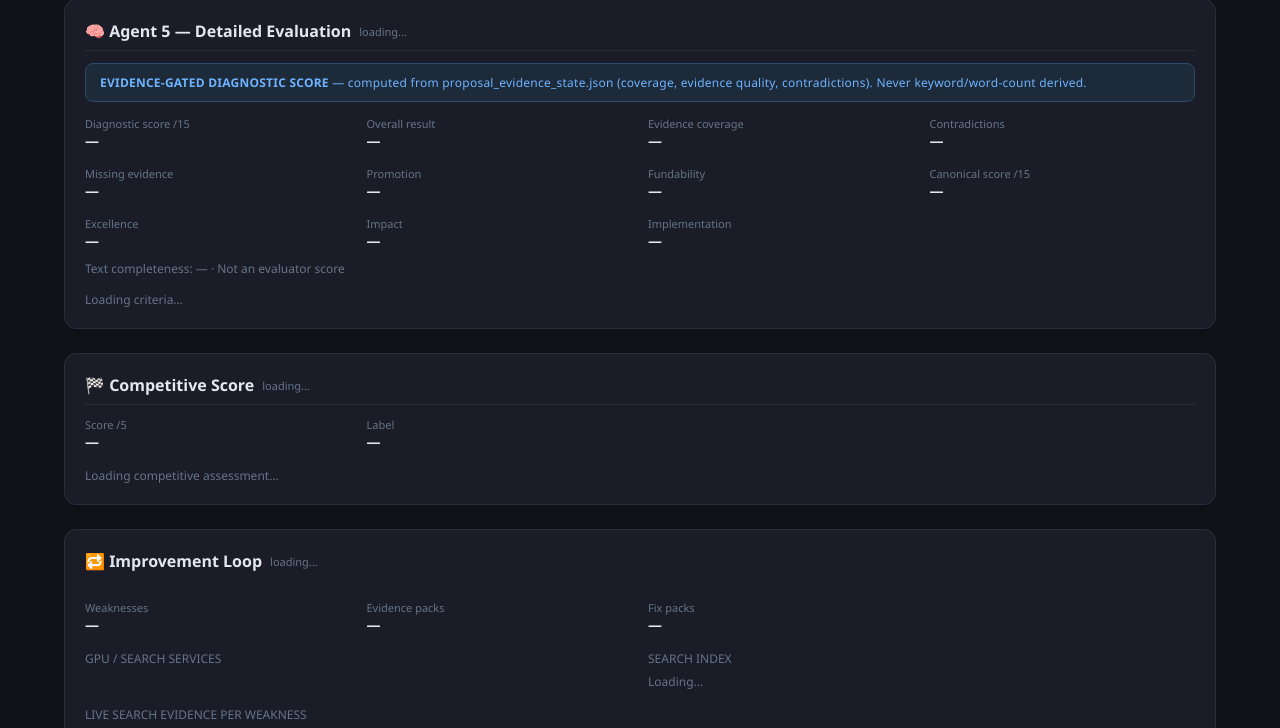
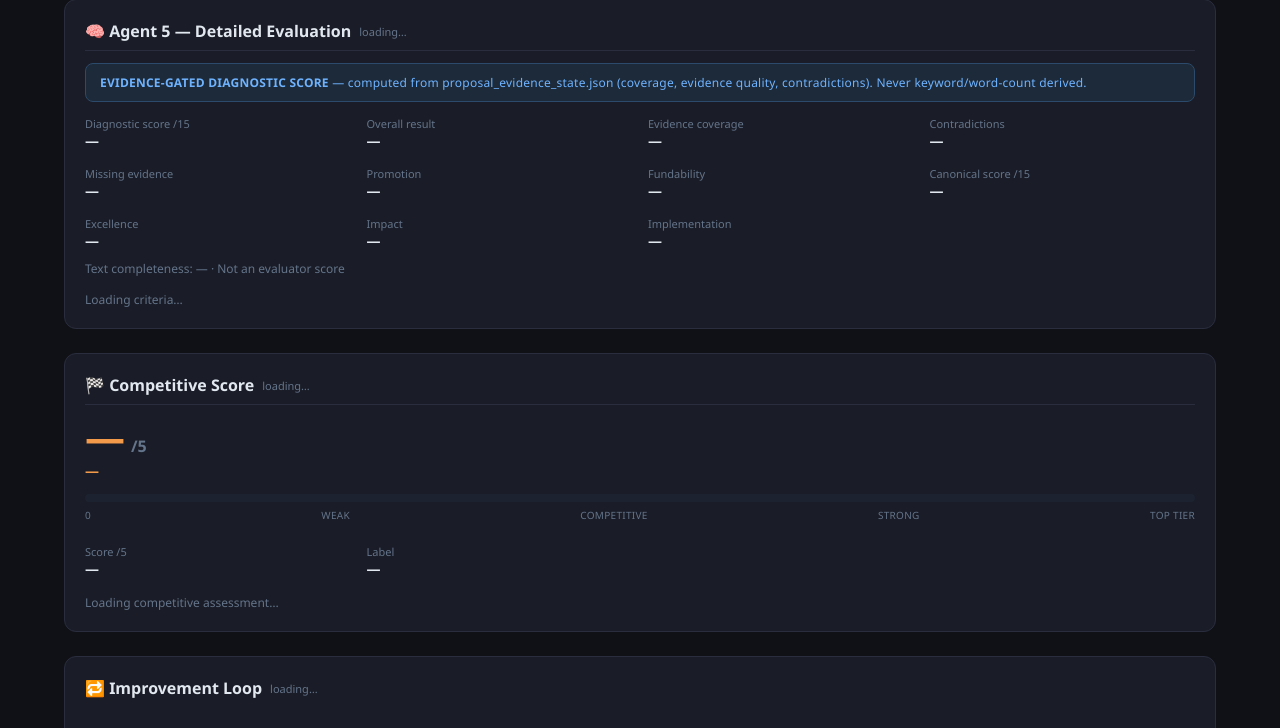
Before and after one commit to forrybg/forisec-cl3-dashboard, a FastAPI app: page / in a window 1280 px wide. Shown: the part 1547-2275 px from the top of the page. Run offline with FastAPI, Linux system fonts and the light colour scheme; data that the repository does not hold is empty; parts of the project's set-up code (start-up, migrations or seed data) failed here and were passed over.

Commit message:
fix: enlarge Competitive Score readout + add missing gauge bar
- Competitive Score card was showing the score/label as small 14px
  agg-grid text and had no scale/gauge bar at all -- the old V3 panel
  showed a large 32px+ number and a 0-5 gauge with WEAK/COMPETITIVE
  BUT WEAK/STRONG/TOP TIER tick labels.
- Added a hero readout (40px score, bold uppercase label) and a
  gauge bar whose fill width is score/5 and whose tick labels match
  _competitive_assessment()'s real label thresholds (<1.5 NOT
  COMPETITIVE, <2.5 WEAK, <3.5 COMPETITIVE BUT WEAK, <4.25 STRONG,
  else TOP TIER) -- not decorative, tied to the actual scoring code.
  Small agg-grid Score/Label values kept as-is for compactness.
- 2 new tests (HTML markup + JS render logic present). 181 tests pass.
  ASSET_VERSION bumped to force browser refetch.

Not pushed. No service restart.

```diff
--- a/app/main.py
+++ b/app/main.py
@@ -180,7 +180,7 @@ def api_services():
 # Bumped whenever a static asset (dashboard.css / dashboard.js) changes,
 # so a browser tab left open across a deploy is forced to refetch instead
 # of silently rendering with stale cached CSS/JS.
-ASSET_VERSION = "2026-07-21-3"
+ASSET_VERSION = "2026-07-21-4"
 
 
 @app.get("/", response_class=HTMLResponse)
--- a/app/static/dashboard.css
+++ b/app/static/dashboard.css
@@ -65,6 +65,16 @@ details#docs-details summary:hover{color:var(--accent)}
 .evidence-live-table td{padding:6px 10px;border-bottom:1px solid var(--border)}
 .subsection-label{font-size:12px;color:var(--muted);text-transform:uppercase;margin-bottom:6px}
 
+/* Agent 5 — competitive score hero + gauge */
+.competitive-hero{display:flex;align-items:baseline;gap:6px;margin-bottom:4px}
+.competitive-hero .score-big{font-size:40px;font-weight:800;line-height:1;color:var(--orange)}
+.competitive-hero .score-max{font-size:16px;color:var(--muted);font-weight:600}
+.competitive-label-big{font-size:14px;font-weight:700;color:var(--orange);text-transform:uppercase;letter-spacing:.02em;margin-bottom:14px}
+.competitive-gauge{position:relative;margin:8px 0 22px 0}
+.competitive-gauge-track{background:#1c2230;border-radius:6px;height:8px;overflow:hidden}
+.competitive-gauge-fill{height:100%;background:var(--orange);border-radius:6px}
+.competitive-gauge-ticks{display:flex;justify-content:space-between;margin-top:6px;font-size:10px;color:var(--muted);text-transform:uppercase;letter-spacing:.03em}
+
 /* Agent 5 — competitive component progress bars */
 .component-row{margin-bottom:12px}
 .component-label{display:flex;justify-content:space-between;font-size:12px;margin-bottom:4px}
--- a/app/static/dashboard.js
+++ b/app/static/dashboard.js
@@ -391,6 +391,9 @@ function renderCompetitive(d) {
     noteEl.textContent = 'AGENT_UNAVAILABLE';
     setText('competitive-score', '—');
     setText('competitive-label', '—');
+    setText('competitive-score-big', '—');
+    setText('competitive-label-big', '—');
+    document.getElementById('competitive-gauge-fill').style.width = '0%';
     bodyEl.innerHTML = `<div class="muted">${escapeHtml((d && d.reason) || 'No run recorded yet.')}</div>`;
     return;
   }
@@ -398,6 +401,16 @@ function renderCompetitive(d) {
   noteEl.textContent = d.freshness || 'UNKNOWN';
   setText('competitive-score', `${ca.score ?? '—'} / 5`);
   setText('competitive-label', ca.label || '—');
+
+  // Hero number + gauge -- mirrors the old V3 panel's large score readout
+  // and 0-5 scale bar (WEAK / COMPETITIVE BUT WEAK / STRONG / TOP TIER
+  // thresholds match _competitive_assessment()'s label boundaries exactly:
+  // <1.5 NOT COMPETITIVE, <2.5 WEAK, <3.5 COMPETITIVE BUT WEAK, <4.25
+  // STRONG, else TOP TIER).
+  setText('competitive-score-big', ca.score ?? '—');
+  setText('competitive-label-big', ca.label || '—');
+  const pctOf5 = ca.score != null ? Math.max(0, Math.min(100, (ca.score / 5) * 100)) : 0;
+  document.getElementById('competitive-gauge-fill').style.width = `${pctOf5}%`;
 
   const components = ca.components || {};
   bodyEl.innerHTML = Object.entries(components).map(([name, c]) => {
--- a/app/templates/dashboard.html
+++ b/app/templates/dashboard.html
@@ -134,6 +134,20 @@
   <!-- Agent 5 — Competitive Score -->
   <div class="card" id="competitive-card">
     <div class="section-title">🏁 Competitive Score <span class="note" id="competitive-note">loading…</span></div>
+
+    <div class="competitive-hero">
+      <span id="competitive-score-big" class="score-big">—</span>
+      <span class="score-max">/5</span>
+    </div>
+    <div id="competitive-label-big" class="competitive-label-big">—</div>
+
+    <div class="competitive-gauge">
+      <div class="competitive-gauge-track"><div id="competitive-gauge-fill" class="competitive-gauge-fill" style="width:0%"></div></div>
+      <div class="competitive-gauge-ticks">
+        <span>0</span><span>WEAK</span><span>COMPETITIVE</span><span>STRONG</span><span>TOP TIER</span>
+      </div>
+    </div>
+
     <div class="agg-grid" style="margin-bottom:16px">
       <div><div class="label">Score /5</div><div id="competitive-score" class="value">—</div></div>
       <div><div class="label">Label</div><div id="competitive-label" class="value">—</div></div>
```
Also changed, not shown: tests/test_dashboard_routes.py (+17 -0 lines).
